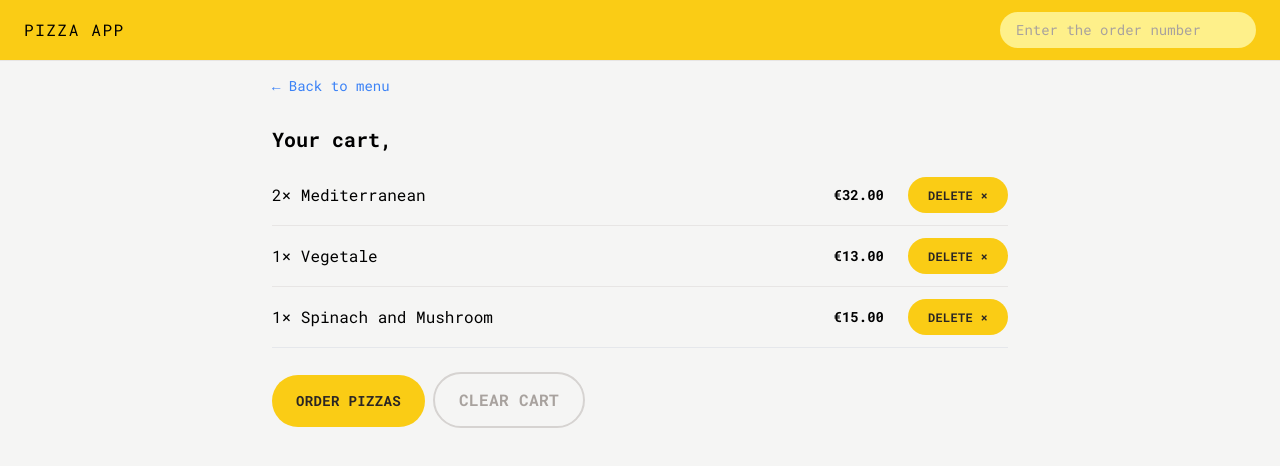
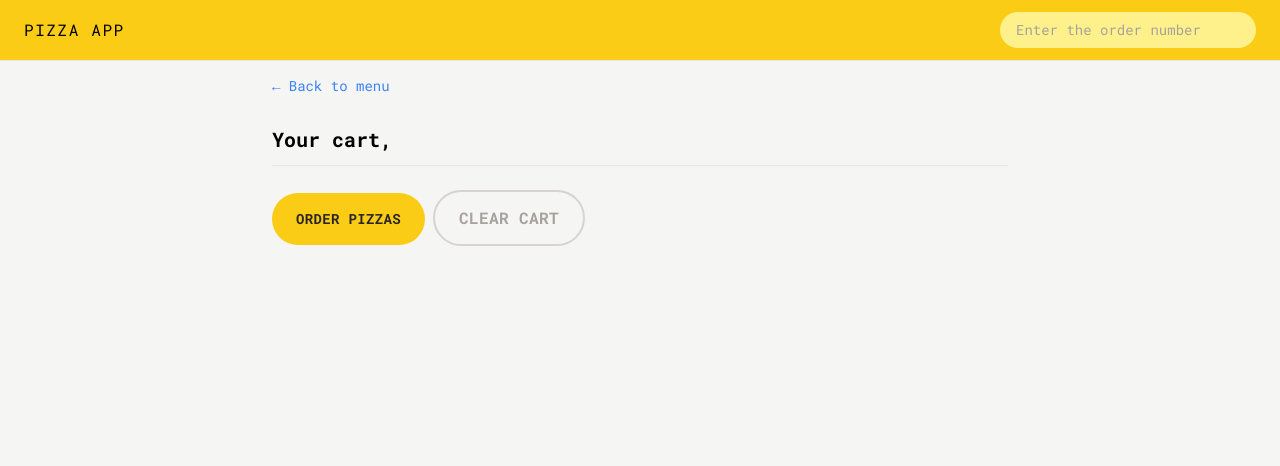
Before and after one commit to sahil-sth/pizza-order, a React (Vite) app: page /cart in a window 1280 px wide. Shown: the top 466 px of the page. Built offline with nearby package versions, Linux system fonts and the light colour scheme.

Commit message:
use useSelector to get the cart from store

```diff
--- a/src/features/cart/Cart.jsx
+++ b/src/features/cart/Cart.jsx
@@ -3,6 +3,7 @@ import LinkButton from "../../ui/LinkButton";
 import Button from "../../ui/Button";
 import CartItem from "./CartItem";
 import { useSelector } from "react-redux";
+import { getCart } from "./cartSlice";
 
 const fakeCart = [
   {
@@ -29,7 +30,7 @@ const fakeCart = [
 ];
 
 function Cart() {
-  const cart = fakeCart;
+  const cart = useSelector(getCart);
   const username = useSelector((state) => state.user.username);
   return (
     <div className="px-4 py-3">
--- a/src/features/cart/cartSlice.js
+++ b/src/features/cart/cartSlice.js
@@ -49,3 +49,5 @@ export const getTotalCartQuantity = (state) =>
 
 export const getTotalCartPrice = (state) =>
   state.cart.cart.reduce((sum, item) => sum + item.totalPrice, 0);
+
+export const getCart = (state) => state.cart.cart;
```
